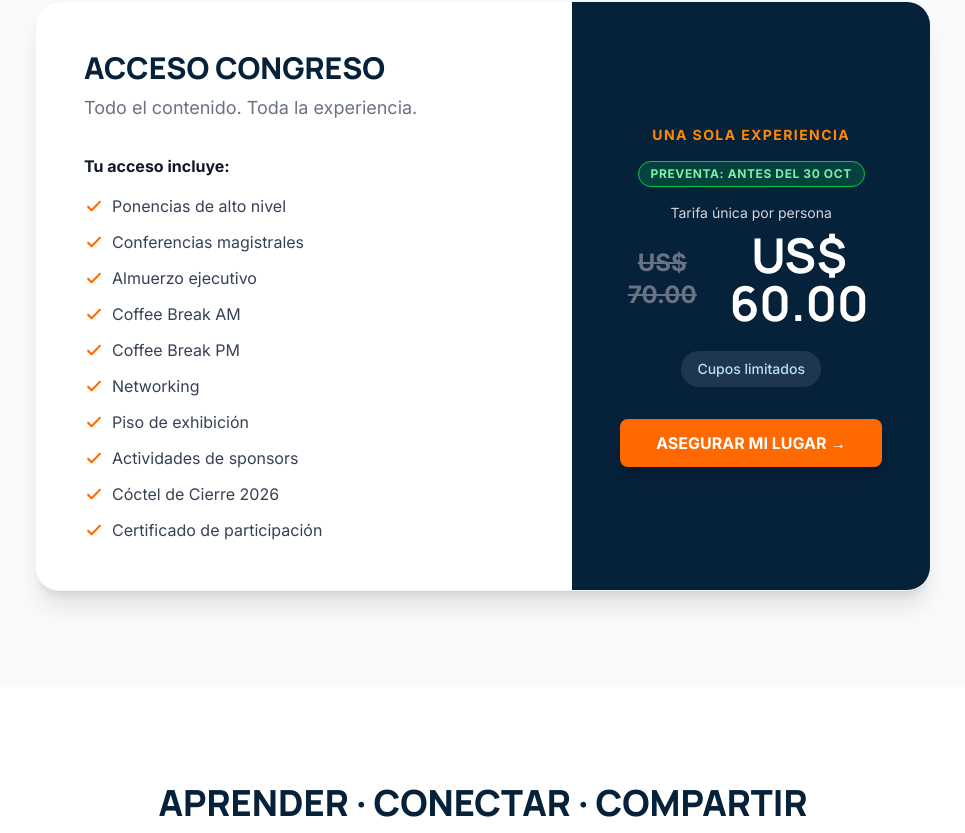
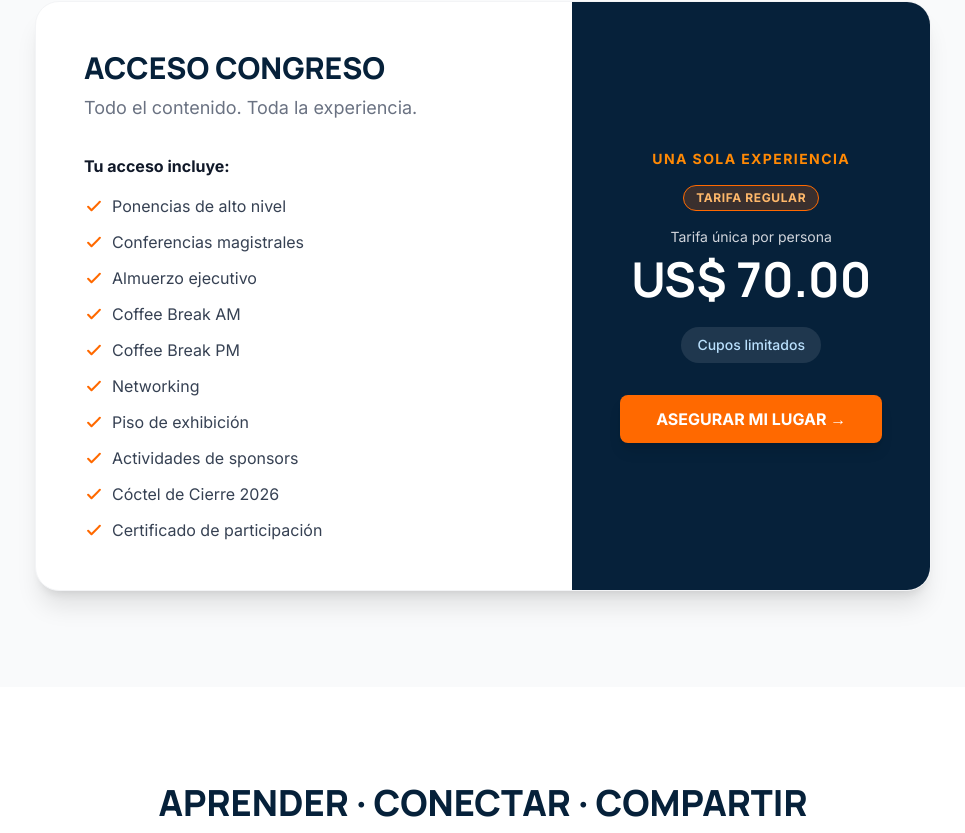
Before and after one commit to jmendozam82/cln_expologistica, a Next.js app in the folder web/: page /registro in a window 1280 px wide. Shown: the part 987-1820 px from the top of the page, without its empty margins (157-1122 px from the left). Built offline with nearby package versions, Linux system fonts and the light colour scheme.

Commit message:
fix: actualizar tarifa del evento a US$70 sin preventa

```diff
--- a/web/src/app/registro/page.tsx
+++ b/web/src/app/registro/page.tsx
@@ -4,7 +4,7 @@ import { useState } from "react";
 import { useRouter } from "next/navigation";
 import Image from "next/image";
 import { submitRegistration } from "../actions/register";
-import { EVENT_DATE_LONG, EVENT_TIME, EVENT_LOCATION } from "@/lib/event";
+import { EVENT_TICKET_PRICE } from "@/lib/event";
 
 function Check() {
   return (
@@ -141,13 +141,12 @@ export default function RegistroPage() {
             </div>
             <div className="md:w-2/5 bg-cln-950 text-white p-8 md:p-12 flex flex-col justify-center items-center text-center">
               <p className="text-orange-400 font-bold tracking-widest uppercase mb-4 text-sm">UNA SOLA EXPERIENCIA</p>
-              <div className="inline-block bg-green-500/20 border border-green-500 text-green-300 px-3 py-1 rounded-full text-xs font-bold mb-4 uppercase tracking-wider">
-                Preventa: Antes del 30 Oct
+              <div className="inline-block bg-orange-500/20 border border-orange-500 text-orange-300 px-3 py-1 rounded-full text-xs font-bold mb-4 uppercase tracking-wider">
+                Tarifa regular
               </div>
               <p className="text-gray-300 text-sm mb-2">Tarifa única por persona</p>
               <div className="flex items-center gap-3 justify-center mb-2">
-                <p className="text-2xl font-bold text-gray-500 line-through">US$ 70.00</p>
-                <p className="text-5xl font-heading font-bold text-white">US$ 60.00</p>
+                <p className="text-5xl font-heading font-bold text-white">US$ {EVENT_TICKET_PRICE.toFixed(2)}</p>
               </div>
 
               <div className="bg-white/10 px-4 py-2 rounded-full text-sm font-medium text-cln-200 mb-8 mt-4">
@@ -427,10 +426,9 @@ export default function RegistroPage() {
                     <p className="font-bold text-cln-950 text-lg uppercase tracking-wider mb-1">ACCESO CONGRESO</p>
                     <div className="flex flex-col">
                       <p className="text-gray-600 font-medium">
-                        <span className="text-sm line-through text-gray-400 mr-2">US$ 70.00</span>
-                        <span className="text-xl font-bold text-green-600">US$ 60.00</span>
+                        <span className="text-xl font-bold text-cln-950">US$ {EVENT_TICKET_PRICE.toFixed(2)}</span>
                       </p>
-                      <p className="text-xs text-green-600 font-medium mt-1">Descuento de preventa válido hasta el 30 de Octubre</p>
+                      <p className="text-xs text-gray-500 font-medium mt-1">Tarifa regular por persona</p>
                     </div>
                   </div>
                   <button
--- a/web/src/emails/RegistrationEmail.tsx
+++ b/web/src/emails/RegistrationEmail.tsx
@@ -12,6 +12,7 @@ import {
   Row,
   Column,
 } from '@react-email/components';
+import { EVENT_TICKET_PRICE } from '@/lib/event';
 
 interface RegistrationEmailProps {
   nombre: string;
@@ -20,10 +21,8 @@ interface RegistrationEmailProps {
 export const RegistrationEmail = ({
   nombre,
 }: RegistrationEmailProps) => {
-  // TODO: Actualizar con la tarifa definitiva cuando se confirme
-  const price = 70;
-  const discount = 10;
-  const total = price - discount;
+  const price = EVENT_TICKET_PRICE;
+  const total = price;
 
   return (
     <Html>
@@ -82,12 +81,8 @@ export const RegistrationEmail = ({
             <Section style={paymentBox}>
               <Text style={paymentBoxTitle}>Resumen de pago</Text>
               <Row style={paymentRow}>
-                <Column><Text style={paymentLabel}>Acceso Congreso (Regular)</Text></Column>
+                <Column><Text style={paymentLabel}>Acceso Congreso</Text></Column>
                 <Column align="right"><Text style={paymentValue}>US$ {price.toFixed(2)}</Text></Column>
-              </Row>
-              <Row style={paymentRow}>
-                <Column><Text style={{...paymentLabel, color: '#16a34a'}}>Preventa (Hasta 30 Oct)</Text></Column>
-                <Column align="right"><Text style={{...paymentValue, color: '#16a34a'}}>- US$ {discount.toFixed(2)}</Text></Column>
               </Row>
               {/* IVA Eliminado de la vista del correo */}
               <Row style={paymentTotalRow}>
--- a/web/src/lib/event.ts
+++ b/web/src/lib/event.ts
@@ -10,6 +10,7 @@ export const EVENT_LOCATION = "DoubleTree by Hilton Managua";
 export const EVENT_CITY = "Managua, Nicaragua";
 export const EVENT_START_ISO = "2026-11-20T08:00:00";
 export const EVENT_MOTTO = "APRENDER · CONECTAR · COMPARTIR";
+export const EVENT_TICKET_PRICE = 70;
 export const EVENT_HASHTAG = "#SoyCLN";
 export const CLN_SLOGAN = "Conectando Profesionales, Potenciando la Logística.";
 
```
